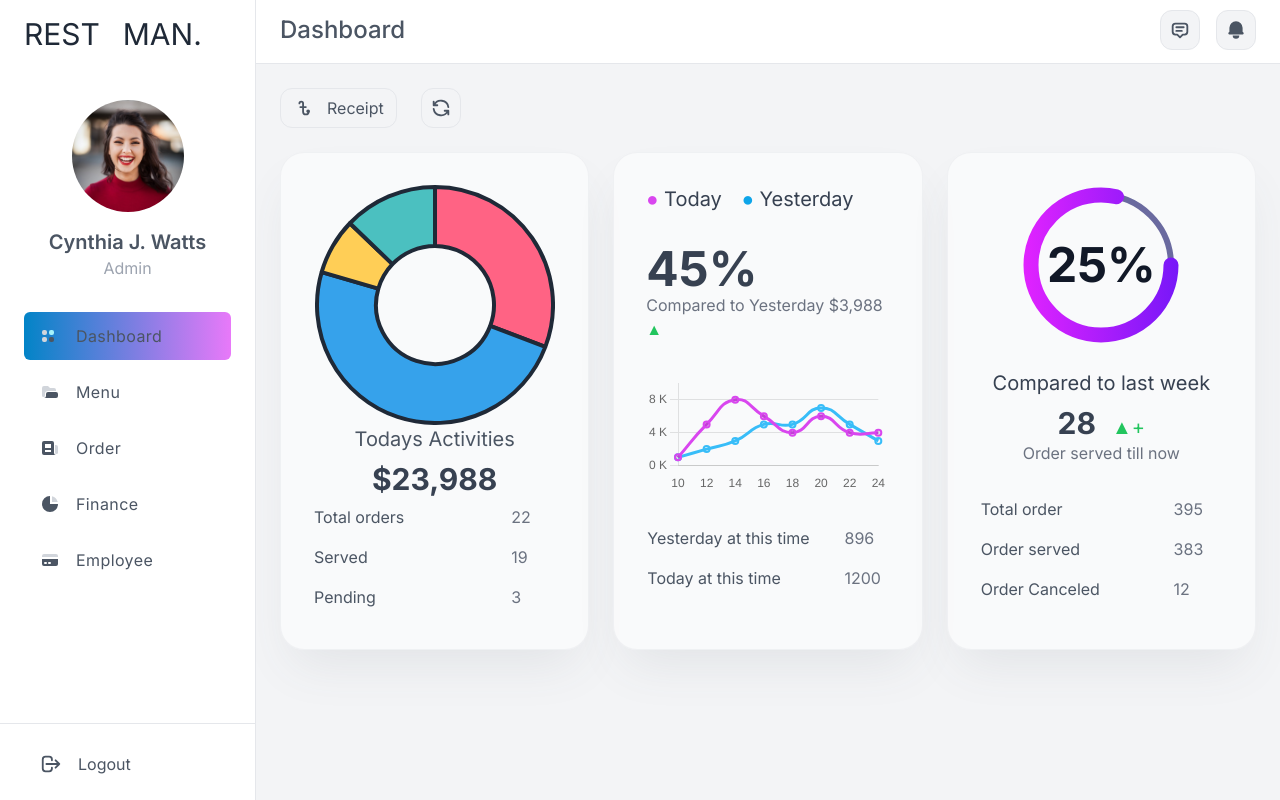
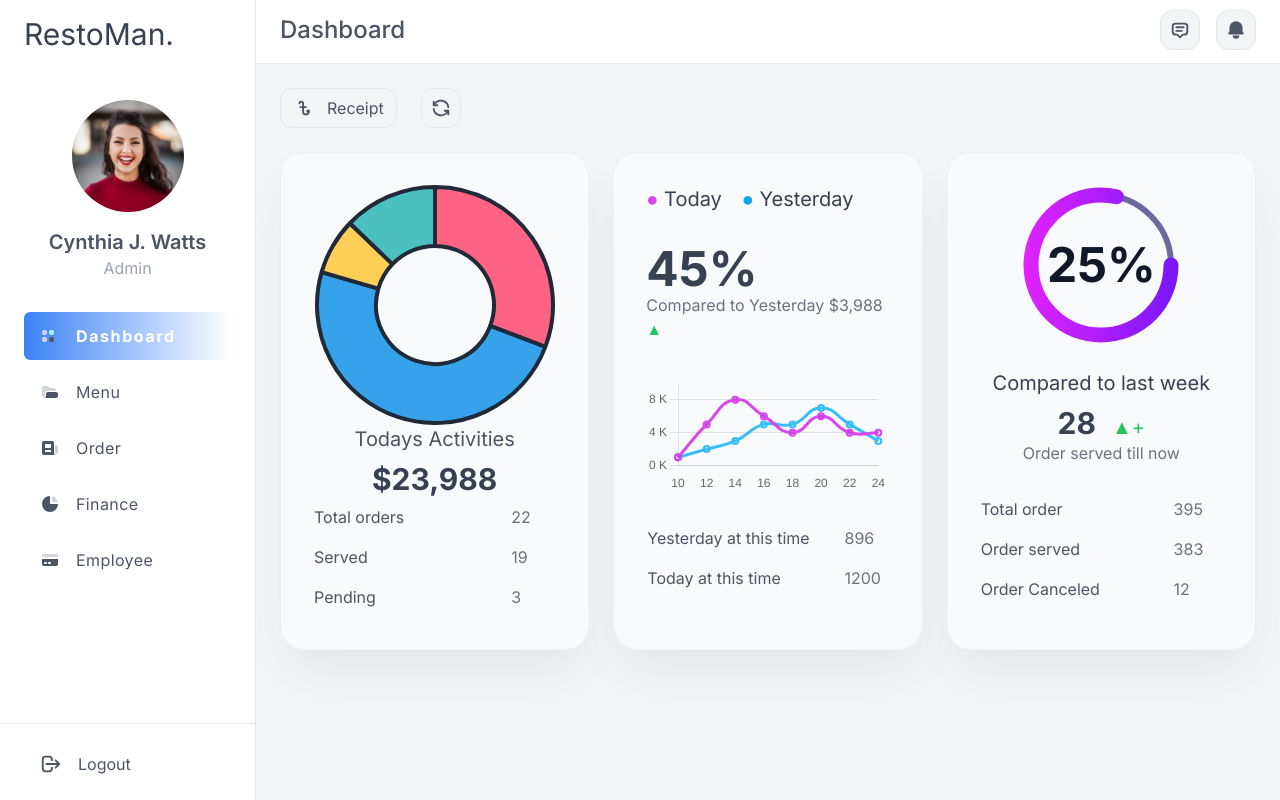
Before and after one commit to AbidHasanPiash/bhojon, a Next.js app: page / in a window 1280 px wide. Built offline with nearby package versions, Linux system fonts and the light colour scheme.

Commit message:
optimized css

```diff
--- a/components/common/Nav.jsx
+++ b/components/common/Nav.jsx
@@ -8,7 +8,6 @@ import { SidebarContext } from '@/context/SidebarContext'
 // Icons
 import {HiOutlineLogout} from 'react-icons/hi'
 import {ImCross} from 'react-icons/im'
-import {TbChefHat} from 'react-icons/tb'
 import DashboardSVG from '../svg/DashboardSVG'
 import MenuSVG from '../svg/MenuSVG'
 import OrderSVG from '../svg/OrderSVG'
@@ -34,20 +33,12 @@ export default function nav() {
       <div>
         <div className="-mx-6 px-6 py-4 flex justify-between">
           <Link href="#" title="home">
-            <h1 className="text-3xl text-gray-800 dark:text-white flex items-center justify-center">
-              <span>REST</span>
-              <span className='relative text-white'>
-                <span className='absolute -top-4 rotate-12'><TbChefHat/></span>
-                <span>O</span>
-              </span>
-              <span>MAN.</span></h1>
+            <h1 className="text-3xl flex items-center justify-center">
+              RestoMan.
+            </h1>
           </Link>
-          <button
-            onClick={()=>setSidebarOpen((p)=>!p)}
-            aria-label="Close Nav"
-            className="h-10 w-10 flex items-center justify-center rounded-xl border lg:hidden text-gray-900 dark:text-gray-200 bg-gray-100 active:bg-gray-200 dark:bg-gray-700 dark:border-gray-600 dark:active:bg-gray-800"
-          >
-            <ImCross/>
+          <button onClick={()=>setSidebarOpen((p)=>!p)} className="btn_layout_icon lg:hidden">
+            <span className="btn_icon"><ImCross/></span>
           </button>
         </div>
 
@@ -69,10 +60,10 @@ export default function nav() {
                 onClick={()=>setSidebarOpen(false)}
                 aria-label="dashboard"
                 className={`group flex items-center space-x-4 rounded-md px-4 py-3 text-gray-600 dark:text-gray-300
-                  ${activeItem === item.link ? 'bg-gradient-to-r from-sky-600 to-fuchsia-400':' hover:bg-black/10'}`}
+                  ${activeItem === item.link ? 'bg-gradient-to-r from-blue-500 to-transparent':' hover:bg-black/20'}`}
               >
                 {item.icon}
-                <span className="group-hover:text-gray-700 dark:group-hover:text-gray-50">{item.name}</span>
+                <span className={activeItem === item.link ? "text-white font-bold tracking-widest" : "group-hover:text-gray-700 dark:group-hover:text-gray-50"}>{item.name}</span>
               </Link>
             </li>
           ))}
```
